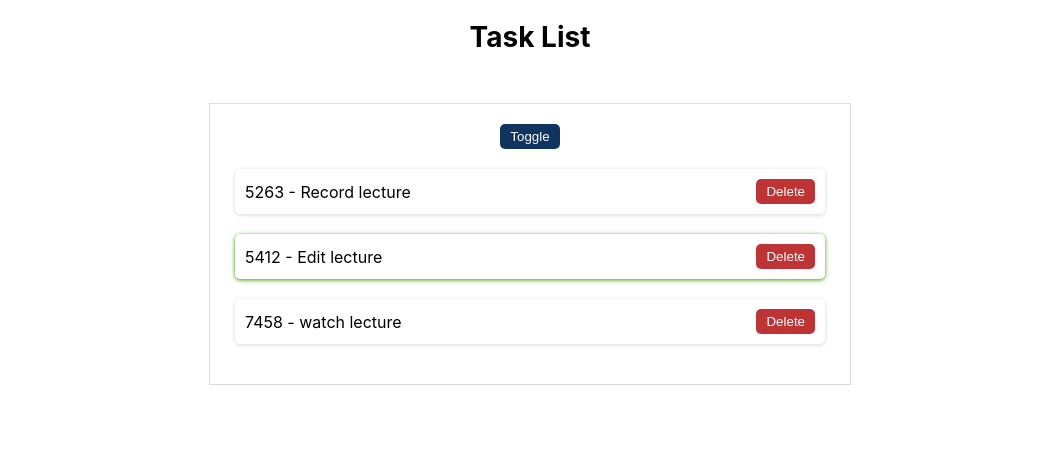
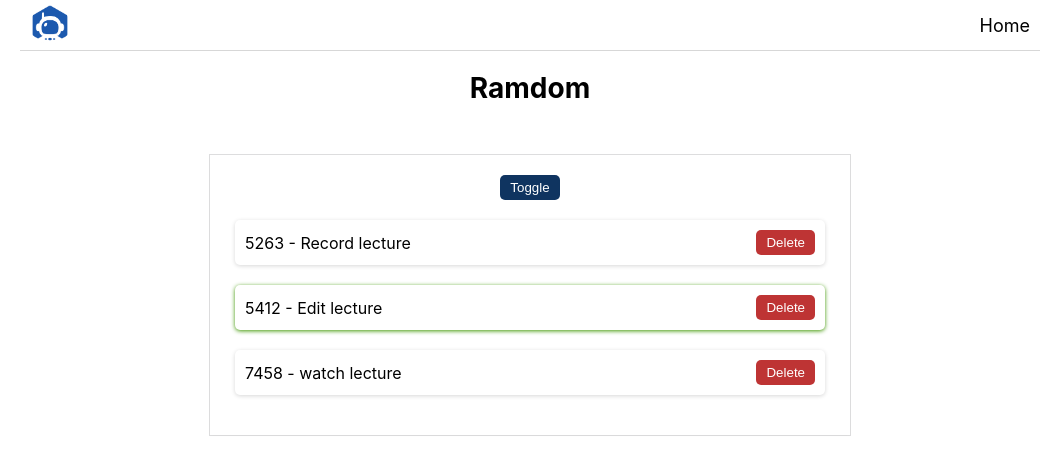
Before and after one commit to raushantiwaricse/shubhamSardaLearning, a React (Create React App) app: page / in a window 1280 px wide. Both pictures are taken after a click on the button "Toggle". Shown: the top 474 px of the page, without its empty margins (110-1170 px from the left). Built offline with nearby package versions, Linux system fonts and the light colour scheme.

Commit message:
lecture20

```diff
--- a/src/App.js
+++ b/src/App.js
@@ -1,38 +1,11 @@
 import "./App.css";
-import { useState } from "react";
+import { Header } from "./components/Header";
+import TaskList from "./components/TaskList";
 function App() {
-  const [tasks, setTasks] = useState([
-    { id: 5263, name: "Record lecture", completed: false },
-    { id: 5412, name: "Edit lecture", completed: true },
-    { id: 7458, name: "watch lecture", completed: false },
-  ]);
-  const [show, setShow] = useState(false);
-  function handleDelete(id) {
-    console.log(id);
-    setTasks(tasks.filter((task) => task.id !== id));
-  }
   return (
     <div className="App">
-      <h1>Task List</h1>
-      <ul>
-        <button onClick={() => setShow(!show)} className="trigger">
-          Toggle
-        </button>
-        {show &&
-          tasks.map((task) => (
-            <li
-              key={task.id}
-              className={task.completed ? "completed" : "incomplte"}
-            >
-              <span>
-                {task.id} - {task.name}
-              </span>
-              <button onClick={() => handleDelete(task.id)} className="delete">
-                Delete
-              </button>
-            </li>
-          ))}
-      </ul>
+      <Header />
+      <TaskList title="Ramdom" />
     </div>
   );
 }
--- /dev/null
+++ b/src/components/Header.js
@@ -0,0 +1,10 @@
+import Logo from "../assets/logo.png";
+
+export const Header = () => {
+  return (
+    <header>
+      <img src={Logo} alt="" />
+      <a href="/">Home</a>
+    </header>
+  );
+};
--- /dev/null
+++ b/src/components/TaskList.js
@@ -0,0 +1,39 @@
+import { useState } from "react";
+function TaskList(props) {
+  const [tasks, setTasks] = useState([
+    { id: 5263, name: "Record lecture", completed: false },
+    { id: 5412, name: "Edit lecture", completed: true },
+    { id: 7458, name: "watch lecture", completed: false },
+  ]);
+  const [show, setShow] = useState(false);
+  function handleDelete(id) {
+    console.log(id);
+    setTasks(tasks.filter((task) => task.id !== id));
+  }
+  return (
+    <>
+      <h1>{props.title}</h1>
+      <ul>
+        <button onClick={() => setShow(!show)} className="trigger">
+          Toggle
+        </button>
+        {show &&
+          tasks.map((task) => (
+            <li
+              key={task.id}
+              className={task.completed ? "completed" : "incomplte"}
+            >
+              <span>
+                {task.id} - {task.name}
+              </span>
+              <button onClick={() => handleDelete(task.id)} className="delete">
+                Delete
+              </button>
+            </li>
+          ))}
+      </ul>
+    </>
+  );
+}
+
+export default TaskList;
```
Also changed, not shown: src/assets/logo.png (added).
